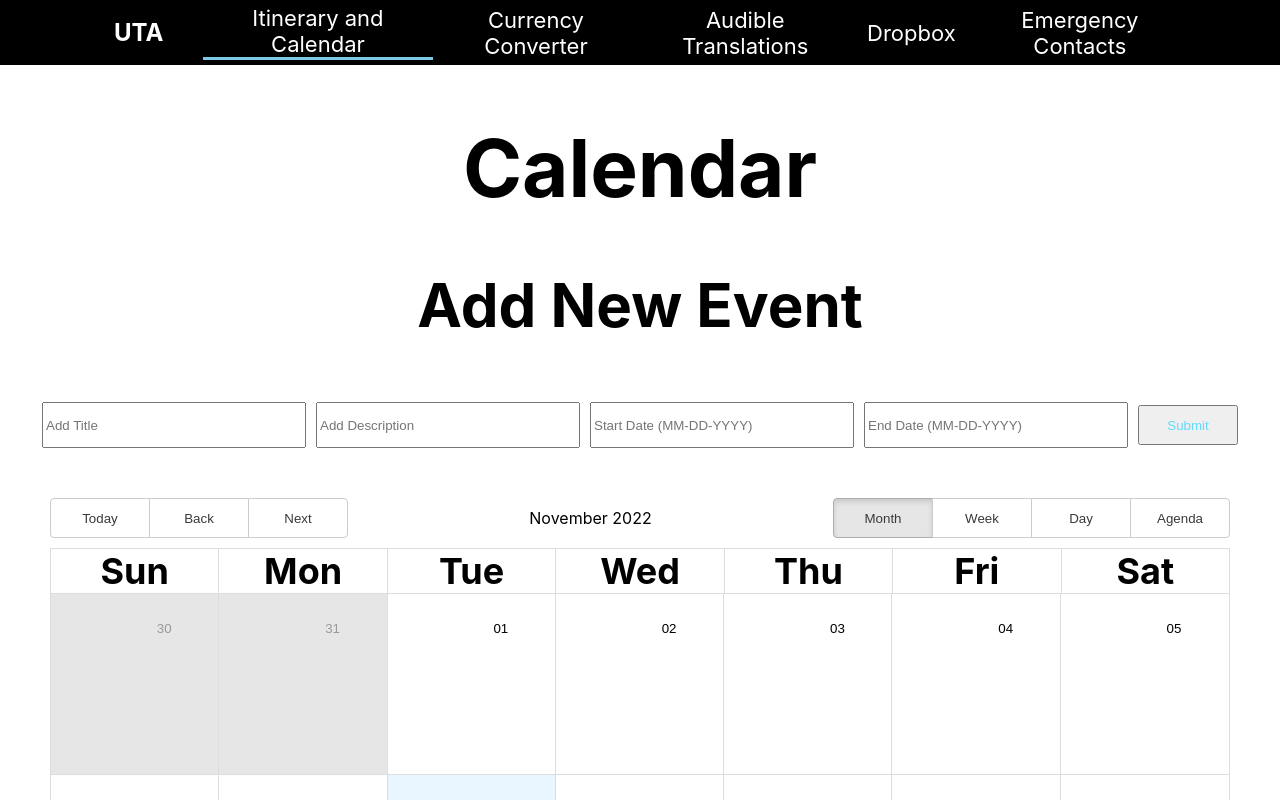
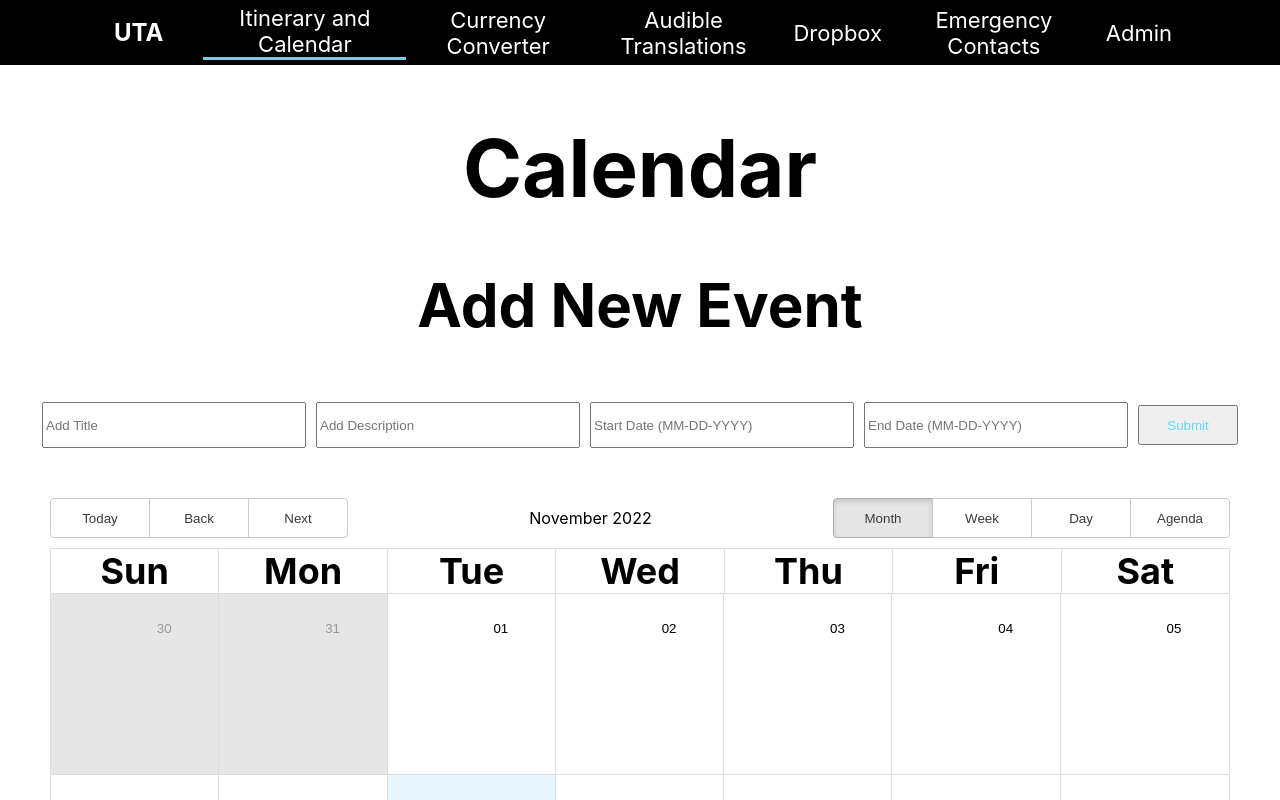
Before and after one commit to JoshGBoudria/UTA-Travel-App, a React (Create React App) app: page /itinerary in a window 1280 px wide. Shown: the top 800 px of the page. Built offline with nearby package versions, Linux system fonts and the light colour scheme; no server answers.

Commit message:
Updated NavBar index to include admin page

```diff
--- a/src/Components/Navbar/index.js
+++ b/src/Components/Navbar/index.js
@@ -4,13 +4,13 @@
  *
  */
 
+
 import React, { useState } from 'react';
 import {FaBars} from 'react-icons/fa'
 import { RiMenu3Line, RiCloseLine } from 'react-icons/ri';
 import { Nav, NavbarContainer, NavLogo, MobileIcon, NavMenu, NavItem, NavLinks } from "./NavbarElements";
 
-
-const Navbar = ({ toggle }) => {
+const Navbar =  ({ toggle }) => {
     return (
         <>
             <Nav>
@@ -27,13 +27,16 @@ const Navbar = ({ toggle }) => {
                         <NavLinks to="converter">Currency Converter</NavLinks>
                     </NavItem>
                     <NavItem>
-                        <NavLinks to="translations">Audible Translations</NavLinks>
+                        <NavLinks to="translation">Audible Translations</NavLinks>
                     </NavItem>
                     <NavItem>
                         <NavLinks to="dropbox">Dropbox</NavLinks>
                     </NavItem>
                     <NavItem>
                         <NavLinks to="contacts">Emergency Contacts</NavLinks>
+                    </NavItem>
+                    <NavItem>
+                        <NavLinks to="admin">Admin</NavLinks>
                     </NavItem>
                 </NavMenu>
             </NavbarContainer>
```
